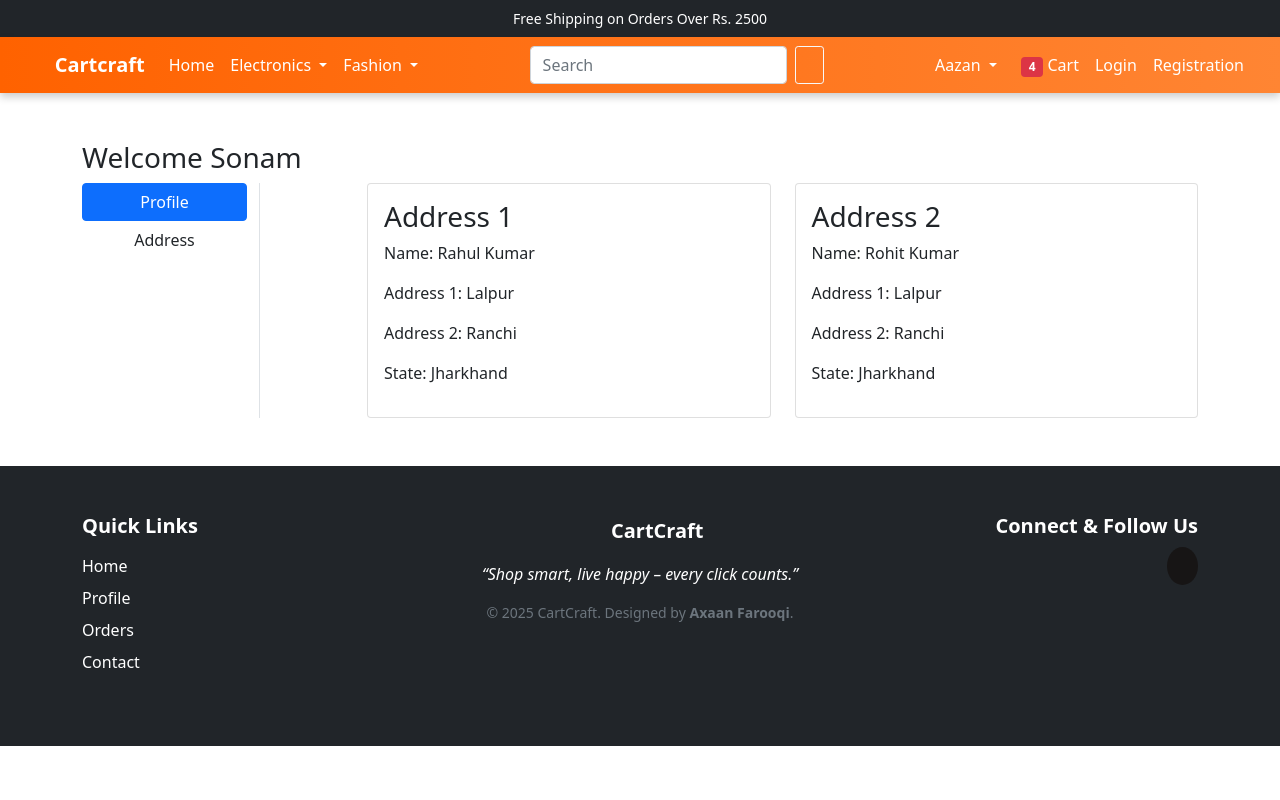
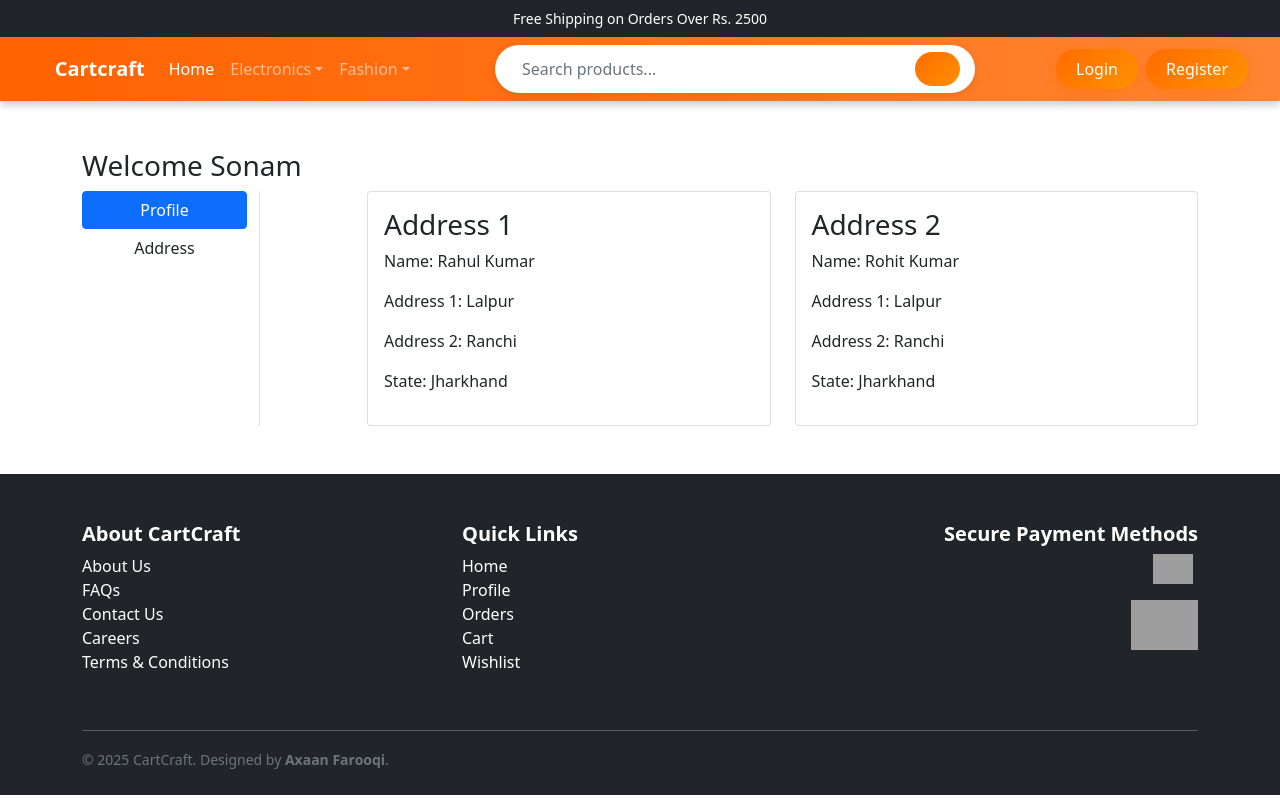
Before and after one commit to azaan03/Cart-Craft, a Django app: page /address/ in a window 1280 px wide. Run offline with Django 5.2, Linux system fonts and the light colour scheme; some libraries are stand-ins or nearby versions; some web fonts are replaced; grey boxes are pictures that could not be loaded.

Commit message:
add login and registration form

```diff
--- a/Cartcraft/Cartcraft/settings.py
+++ b/Cartcraft/Cartcraft/settings.py
@@ -119,6 +119,8 @@ USE_TZ = True
 STATIC_URL = 'static/'
 MEDIA_URL = '/media/'
 MEDIA_ROOT = BASE_DIR / 'media'
+LOGIN_REDIRECT_URL = '/profile/'
+LOGIN_URL = 'login'
 # Default primary key field type
 # https://docs.djangoproject.com/en/5.2/ref/settings/#default-auto-field
 
--- a/Cartcraft/app/templates/app/base.html
+++ b/Cartcraft/app/templates/app/base.html
@@ -2,159 +2,216 @@
 <!doctype html>
 <html lang="en">
   <head>
-    <!-- Required meta tags -->
     <meta charset="utf-8">
     <meta name="viewport" content="width=device-width, initial-scale=1">
 
     <!-- Bootstrap CSS -->
-    <link href="https://cdn.jsdelivr.net/npm/bootstrap@5.0.0-beta1/dist/css/bootstrap.min.css" rel="stylesheet" integrity="sha384-giJF6kkoqNQ00vy+HMDP7azOuL0xtbfIcaT9wjKHr8RbDVddVHyTfAAsrekwKmP1" crossorigin="anonymous">
+    <link href="https://cdn.jsdelivr.net/npm/bootstrap@5.0.0-beta1/dist/css/bootstrap.min.css" rel="stylesheet">
 
     <!-- Owl Carousel CSS -->
     <link rel="stylesheet" href="{% static 'app/css/owl.carousel.min.css' %}">
     <link rel="stylesheet" href="{% static 'app/css/owl.theme.default.min.css' %}">
 
-    <!-- FontAwesome CSS -->
+    <!-- FontAwesome -->
     <link rel="stylesheet" href="{% static 'app/css/all.min.css' %}">
 
-    <!-- Custom CSS -->
+    <!-- Custom Styles -->
     <link rel="stylesheet" href="{% static 'app/css/style.css' %}">
 
-    <title>Cartcraft | {% block title %} {% endblock title %} </title>
+    <style>
+      .btn-glow {
+        background: linear-gradient(135deg, #ff6b00, #ff9200);
+        color: #fff;
+        border: none;
+        border-radius: 50px;
+        padding: 8px 20px;
+        font-weight: 500;
+        font-size: 1rem;
+        transition: all 0.3s ease;
+        box-shadow: 0 4px 14px rgba(255, 110, 0, 0.4);
+      }
+
+      .btn-glow:hover {
+        transform: translateY(-2px);
+        box-shadow: 0 6px 18px rgba(255, 110, 0, 0.6);
+        background: linear-gradient(135deg, #ff7700, #ffaa00);
+      }
+
+      .search-bar {
+        max-width: 480px;
+        background: #fff;
+        border-radius: 50px;
+        padding: 6px 15px;
+        box-shadow: 0 3px 10px rgba(0,0,0,0.1);
+      }
+
+      .search-bar input {
+        border: none;
+        outline: none;
+        width: 100%;
+        background: transparent;
+      }
+
+      .search-bar button {
+        background: linear-gradient(135deg, #ff6b00, #ff9200);
+        border: none;
+        border-radius: 50px;
+        color: #fff;
+        padding: 5px 16px;
+      }
+    </style>
+
+    <title>Cartcraft | {% block title %}{% endblock title %}</title>
   </head>
 
   <body>
-    <!-- Top Info Bar -->
+    <!-- Top Info -->
     <div class="bg-dark text-white text-center py-2 small">
       Free Shipping on Orders Over Rs. 2500
     </div>
 
     <!-- Navbar -->
-    <nav class="navbar navbar-expand-lg navbar-dark px-3" style="background: linear-gradient(90deg, #ff6200, #ff8533); box-shadow: 0 4px 8px rgba(0, 0, 0, 0.2);">
+    <nav class="navbar navbar-expand-lg navbar-dark px-3" style="background: linear-gradient(90deg, #ff6200, #ff8533); box-shadow: 0 4px 8px rgba(0,0,0,0.2);">
       <div class="container-fluid">
         <a class="navbar-brand d-flex align-items-center" href="/">
           <i class="fas fa-shopping-cart me-2" style="font-size: 1.5rem;"></i>
-          <span style="font-weight: bold;">Cartcraft</span>
+          <strong>Cartcraft</strong>
         </a>
-        <button class="navbar-toggler" type="button" data-bs-toggle="collapse" data-bs-target="#navbarSupportedContent" aria-controls="navbarSupportedContent" aria-expanded="false" aria-label="Toggle navigation">
+        <button class="navbar-toggler" type="button" data-bs-toggle="collapse" data-bs-target="#navbarSupportedContent">
           <span class="navbar-toggler-icon"></span>
         </button>
+
         <div class="collapse navbar-collapse" id="navbarSupportedContent">
           <ul class="navbar-nav me-auto mb-2 mb-lg-0">
-            <li class="nav-item">
-              <a class="nav-link active" aria-current="page" href="/">Home</a>
-            </li>
+            <li class="nav-item"><a class="nav-link active" href="/">Home</a></li>
             <li class="nav-item dropdown">
-              <a class="nav-link dropdown-toggle text-white" href="#" id="electronicsDropdown" role="button" data-bs-toggle="dropdown" aria-expanded="false">
-                Electronics
-              </a>
-              <ul class="dropdown-menu" aria-labelledby="electronicsDropdown">
+              <a class="nav-link dropdown-toggle" href="#" id="electronicsDropdown" role="button" data-bs-toggle="dropdown">Electronics</a>
+              <ul class="dropdown-menu">
                 <li><a class="dropdown-item" href="{% url 'mobile' %}">Mobile</a></li>
                 <li><a class="dropdown-item" href="{% url 'laptop' %}">Laptop</a></li>
               </ul>
             </li>
             <li class="nav-item dropdown">
-              <a class="nav-link dropdown-toggle text-white" href="#" id="fashionDropdown" role="button" data-bs-toggle="dropdown" aria-expanded="false">
-                Fashion
-              </a>
-              <ul class="dropdown-menu" aria-labelledby="fashionDropdown">
+              <a class="nav-link dropdown-toggle" href="#" id="fashionDropdown" role="button" data-bs-toggle="dropdown">Fashion</a>
+              <ul class="dropdown-menu">
                 <li><a class="dropdown-item" href="#">Top Wear</a></li>
                 <li><a class="dropdown-item" href="#">Bottom Wear</a></li>
               </ul>
             </li>
           </ul>
+
+          <!-- Centered Search Bar -->
           <div class="d-flex justify-content-center flex-grow-1">
-            <form class="d-flex">
-              <input class="form-control me-2" type="search" placeholder="Search" aria-label="Search">
-              <button class="btn btn-outline-light btn-sm" type="submit"><i class="fas fa-search"></i></button>
+            <form class="d-flex align-items-center search-bar w-100">
+              <input class="form-control shadow-none" type="search" placeholder="Search products..." aria-label="Search">
+              <button type="submit"><i class="fas fa-search"></i></button>
             </form>
           </div>
+
+          <!-- Right Side Buttons -->
           <ul class="navbar-nav mb-2 mb-lg-0">
+            {% if request.user.is_authenticated %}
               <li class="nav-item dropdown me-2">
-              <a class="nav-link dropdown-toggle text-white" href="#" id="profileDropdown" role="button" data-bs-toggle="dropdown" aria-expanded="false">
+                <a class="nav-link dropdown-toggle text-white" href="#" id="profileDropdown" role="button" data-bs-toggle="dropdown">
                   Aazan
                 </a>
-              <ul class="dropdown-menu" aria-labelledby="profileDropdown">
+                <ul class="dropdown-menu dropdown-menu-end">
                   <li><a class="dropdown-item" href="{% url 'profile' %}">Profile</a></li>
                   <li><a class="dropdown-item" href="{% url 'orders' %}">Orders</a></li>
                   <li><a class="dropdown-item" href="{% url 'changepassword' %}">Change Password</a></li>
-                <li><a class="dropdown-item" href="#">Logout</a></li>
+                  <li>
+                    <form method="post" action="{% url 'logout' %}" class="w-100">
+                      {% csrf_token %}
+                      <button type="submit" class="dropdown-item text-start w-100" style="background: none; border: none; font-size: 1rem;">
+                        <i class="fas fa-sign-out-alt me-2"></i> Logout
+                      </button>
+                    </form>
+                  </li>
                 </ul>
               </li>
               <li class="nav-item">
-              <a href="{% url 'add-to-cart' %}" class="nav-link text-white"><span class="badge bg-danger">4</span> Cart </a>
+                <a href="{% url 'add-to-cart' %}" class="btn btn-glow position-relative">
+                  <i class="fas fa-shopping-cart"></i>
+                  <span class="position-absolute top-0 start-100 translate-middle badge rounded-pill bg-danger">4</span>
+                </a>
               </li>
-            <li class="nav-item">
-              <a href="{% url 'login' %}" class="nav-link text-white">Login</a>
-            </li>
-            <li class="nav-item">
-              <a href="{% url 'customerregistration' %}" class="nav-link text-white">Registration</a>
-            </li>
+            {% else %}
+              <li class="nav-item"><a href="{% url 'login' %}" class="btn btn-glow mx-1">Login</a></li>
+              <li class="nav-item"><a href="{% url 'customerregistration' %}" class="btn btn-glow mx-1">Register</a></li>
+            {% endif %}
           </ul>
         </div>
       </div>
     </nav>
 
-    {% block banner_slider %} {% endblock banner_slider %}
-    {% block livesale %} {% endblock livesale %}
-    {% block main-content %} {% endblock main-content %}
+    <!-- Dynamic Sections -->
+    {% block banner_slider %}{% endblock %}
+    {% block livesale %}{% endblock %}
+    {% block main-content %}{% endblock %}
 
     <!-- Footer -->
-    <footer class="container-fluid bg-dark text-white py-5 mt-5">
-      <div class="container">
-        <div class="row align-items-stretch">
-          <!-- Quick Links -->
-          <div class="col-12 col-md-4 mb-4 mb-md-0 text-center text-md-start h-100 d-flex flex-column">
-            <h5 class="fw-bold mb-3">Quick Links</h5>
+    <footer class="container-fluid bg-dark text-white pt-5 mt-5">
+  <div class="container pb-4">
+    <div class="row">
+      <!-- About / Quick Links -->
+      <div class="col-md-4 mb-4">
+        <h5 class="fw-bold">About CartCraft</h5>
         <ul class="list-unstyled">
-              <li class="mb-2"><a href="/" class="text-white text-decoration-none">Home</a></li>
-              <li class="mb-2"><a href="{% url 'profile' %}" class="text-white text-decoration-none">Profile</a></li>
-              <li class="mb-2"><a href="{% url 'orders' %}" class="text-white text-decoration-none">Orders</a></li>
-              <li class="mb-2"><a href="#" class="text-white text-decoration-none">Contact</a></li>
+          <li>About Us</li>
+          <li>FAQs</li>
+          <li>Contact Us</li>
+          <li>Careers</li>
+          <li>Terms & Conditions</li>
         </ul>
       </div>
-          <!-- Branding + Quote -->
-          <div class="col-12 col-md-4 mb-4 mb-md-0 text-center h-100 d-flex flex-column justify-content-center">
-            <div class="mb-3">
-              <i class="fas fa-shopping-cart me-2 text-warning" style="font-size: 1.8rem;"></i>
-              <span class="fw-bold fs-5">CartCraft</span>
+
+      <div class="col-md-4 mb-4">
+        <h5 class="fw-bold">Quick Links</h5>
+        <ul class="list-unstyled">
+          <li><a href="/" class="text-white text-decoration-none">Home</a></li>
+          <li><a href="#" class="text-white text-decoration-none">Profile</a></li>
+          <li><a href="#" class="text-white text-decoration-none">Orders</a></li>
+          <li><a href="#" class="text-white text-decoration-none">Cart</a></li>
+          <li><a href="#" class="text-white text-decoration-none">Wishlist</a></li>
+        </ul>
       </div>
-            <p class="fst-italic mx-auto mb-3" style="max-width: 320px;">
-              “Shop smart, live happy – every click counts.”
-            </p>
-            <small class="d-block text-muted">
-              © 2025 CartCraft. Designed by <strong>Axaan Farooqi</strong>.
-            </small>
+
+
+      <!-- Payments & Google Play -->
+      <div class="col-md-4 mb-4 text-center text-md-start text-lg-end">
+        <h5 class="fw-bold">Secure Payment Methods</h5>
+        <div class="mb-2">
+          <img src="https://static.priceoye.pk/images/payment_method.svg" alt="1Link" style="height: 30px; margin-right: 5px;">
+
         </div>
-          <!-- Connect With Us -->
-          <div class="col-12 col-md-4 mb-4 mb-md-0 text-center text-md-end h-100 d-flex flex-column">
-            <h5 class="fw-bold mb-3">Connect & Follow Us</h5>
-            <div class="d-flex justify-content-center justify-content-md-end gap-3 flex-wrap">
-              <a href="https://facebook.com" target="_blank" aria-label="Facebook" class="text-decoration-none">
-                <i class="fab fa-facebook-f fa-lg" style="color: #1877F2;"></i>
-              </a>
-              <a href="https://instagram.com" target="_blank" aria-label="Instagram" class="text-decoration-none">
-                <i class="fab fa-instagram fa-lg" style="color: #E4405F;"></i>
-              </a>
-              <a href="https://linkedin.com" target="_blank" aria-label="LinkedIn" class="text-decoration-none">
-                <i class="fab fa-linkedin-in fa-lg" style="color: #0077B5;"></i>
-              </a>
-              <a href="mailto:support@cartcraft.com" aria-label="Email" class="text-decoration-none">
-                <i class="fas fa-envelope fa-lg" style="color: #D44638;"></i>
-              </a>
-              <a href="https://github.com" target="_blank" aria-label="GitHub" class="text-decoration-none">
-                <span style="background-color: #171515; border-radius: 50%; padding: 8px;">
-                  <i class="fab fa-github" style="color: white; font-size: 1.2rem;"></i>
-                </span>
-              </a>
+        <div class="mt-3">
+        <img src="https://upload.wikimedia.org/wikipedia/commons/7/78/Google_Play_Store_badge_EN.svg" alt="Get it on Google Play" style="height: 50px;">
         </div>
+      </div>
+    </div>
+
+    <hr class="border-secondary">
+
+    <!-- Bottom Footer Bar -->
+    <div class="row align-items-center">
+      <div class="col-md-6 text-center text-md-start mb-3 mb-md-0">
+        <small class="text-muted">© 2025 CartCraft. Designed by <strong>Axaan Farooqi</strong>.</small>
+      </div>
+      <div class="col-md-6 text-center text-md-end">
+        <a href="https://www.youtube.com/" class="text-white me-3"><i class="fab fa-youtube"></i></a>
+        <a href="#" class="text-white me-3"><i class="fab fa-facebook-f"></i></a>
+        <a href="https://www.instagram.com/az_an_03/" class="text-white me-3"><i class="fab fa-instagram"></i></a>
+        <a href="#" class="text-white me-3"><i class="fab fa-tiktok"></i></a>
+        <a href="https://www.linkedin.com/feed/" class="text-white"><i class="fab fa-linkedin-in"></i></a>
       </div>
     </div>
   </div>
 </footer>
 
+
     <!-- Scripts -->
-    <script src="https://code.jquery.com/jquery-3.5.1.min.js" integrity="sha256-9/aliU8dGd2tb6OSsuzixeV4y/faTqgFtohetphbbj0=" crossorigin="anonymous"></script>
-    <script src="https://cdn.jsdelivr.net/npm/bootstrap@5.0.0-beta1/dist/js/bootstrap.bundle.min.js" integrity="sha384-ygbV9kiqUc6oa4msXn9868pTtWMgiQaeYH7/t7LECLbyPA2x65Kgf80OJFdroafW" crossorigin="anonymous"></script>
+    <script src="https://code.jquery.com/jquery-3.5.1.min.js"></script>
+    <script src="https://cdn.jsdelivr.net/npm/bootstrap@5.0.0-beta1/dist/js/bootstrap.bundle.min.js"></script>
     <script src="{% static 'app/js/owl.carousel.min.js' %}"></script>
     <script src="{% static 'app/js/all.min.js' %}"></script>
     <script src="{% static 'app/js/myscript.js' %}"></script>
--- a/Cartcraft/app/urls.py
+++ b/Cartcraft/app/urls.py
@@ -2,6 +2,9 @@ from django.urls import path
 from app import views
 from django.conf import settings
 from django.conf.urls.static import static
+from django.contrib.auth import views as auth_views
+from .forms import LoginForm
+
 urlpatterns = [
     path('', views.ProductView.as_view(),name='home'),
     path('product-detail/<int:pk>', views.Product_detail.as_view(), name='product-detail'),
@@ -15,7 +18,8 @@ urlpatterns = [
     path('mobile/<slug:data>/', views.mobile, name='mobiledata'),
     path('laptop/', views.laptop, name='laptop'),
     path('laptop/<str:data>/', views.laptop, name='laptopdata'),
-    path('login/', views.login, name='login'),
+    path('accounts/login/',auth_views.LoginView.as_view(template_name='app/login.html',authentication_form=LoginForm), name='login'),
+    path('logout/', auth_views.LogoutView.as_view(next_page='/'), name='logout'),
     path('registration/', views.CustomerRegistrationView.as_view(), name='customerregistration'),
     path('checkout/', views.checkout, name='checkout'),
 ] + static(settings.MEDIA_URL,document_root=settings.MEDIA_ROOT)
--- a/Cartcraft/app/views.py
+++ b/Cartcraft/app/views.py
@@ -1,8 +1,9 @@
-from django.shortcuts import render
+from django.shortcuts import render,redirect
 from django.views import View
 from .models import Costumer,Product,Order,Cart
 from .forms import CustomerRegistrationForm
 from django.contrib import messages
+from .models import User
 
 #Product
 class ProductView(View):
@@ -61,13 +62,6 @@ def laptop(request, data=None):
         laptops = Product.objects.none()
     return render(request, 'app/laptop.html', {'laptops': laptops})
 
-
-
-
-
-def login(request):
- return render(request, 'app/login.html')
-
 #Costumer Registration
 class CustomerRegistrationView(View):
     def get(self, request):
@@ -83,6 +77,7 @@ class CustomerRegistrationView(View):
                 return render(request, 'app/customerregistration.html', {'form': form})
             form.save()
             messages.success(request, 'Registration successful!')
+            return redirect('login')
         return render(request, 'app/customerregistration.html', {'form': form})
 
 
```
Also changed, not shown: Cartcraft/app/forms.py (+17 -1 lines), Cartcraft/app/templates/app/login.html (+65 -19 lines), Cartcraft/app/static/app/css/style.css (line endings or trailing spaces), Cartcraft/db.sqlite3. Lines whose indentation alone changed are shown as unchanged.
